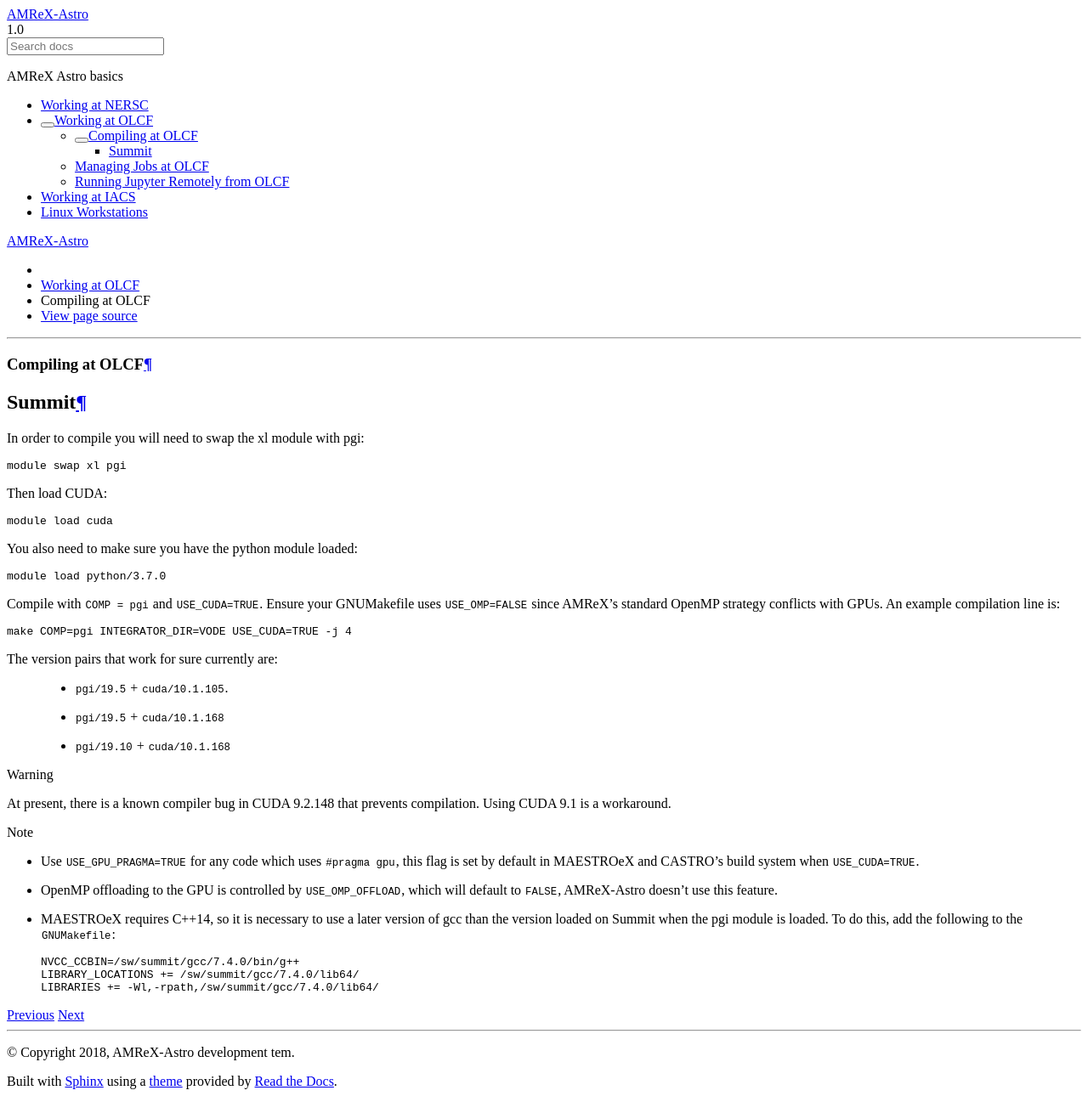
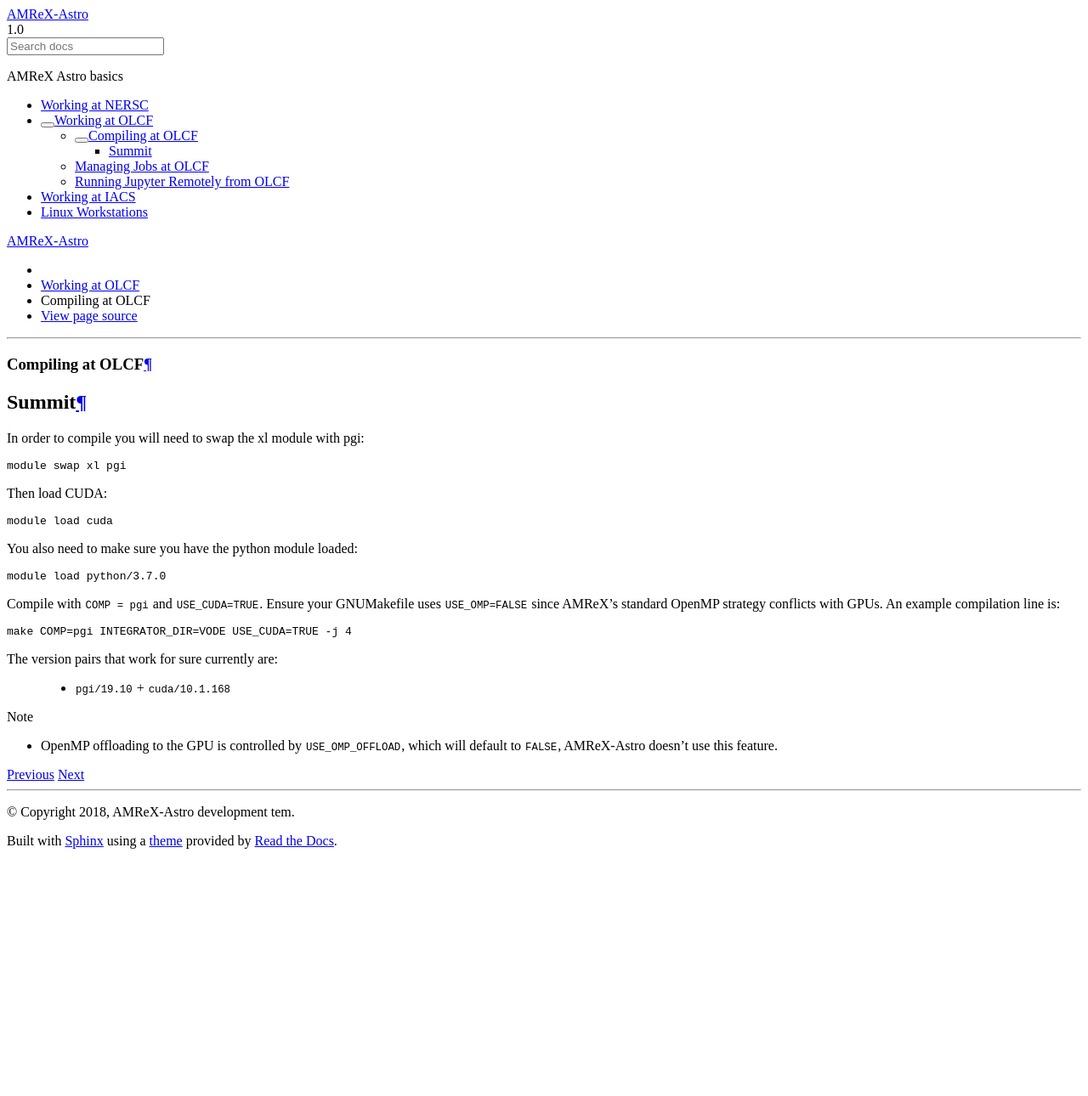
Before and after one commit to AMReX-Astro/workflow, a Sphinx documentation site: the page built from sphinx_docs/source/olcf-compilers.rst, in a window 1280 px wide. Shown: the whole page at 85% size. Built offline with Sphinx 7.4.7 and the Read the Docs theme 2.0.0, drawn with Linux system fonts in a browser that asks for light colours; after the commit the page ends 1007 px from its top, so only the background shows below that.

Commit message:
remove some outdated olcf info

```diff
--- a/sphinx_docs/source/olcf-compilers.rst
+++ b/sphinx_docs/source/olcf-compilers.rst
@@ -27,32 +27,10 @@
 
 The version pairs that work for sure currently are:
 
-  * ``pgi/19.5`` + ``cuda/10.1.105``.
-
-  * ``pgi/19.5`` + ``cuda/10.1.168``
-
   * ``pgi/19.10`` + ``cuda/10.1.168``
 
-.. warning::
-
-   At present, there is a known compiler bug in CUDA 9.2.148 that
-   prevents compilation. Using CUDA 9.1 is a workaround.
-
 .. note::
-
-   - Use ``USE_GPU_PRAGMA=TRUE`` for any code which uses ``#pragma
-     gpu``, this flag is set by default in MAESTROeX and CASTRO's
-     build system when ``USE_CUDA=TRUE``.
 
    - OpenMP offloading to the GPU is controlled by
      ``USE_OMP_OFFLOAD``, which will default to ``FALSE``, AMReX-Astro
      doesn't use this feature.
-
-   - MAESTROeX requires C++14, so it is necessary to use a
-     later version of gcc than the version loaded on Summit
-     when the pgi module is loaded. To do this, add the
-     following to the ``GNUMakefile``::
-
-       NVCC_CCBIN=/sw/summit/gcc/7.4.0/bin/g++
-       LIBRARY_LOCATIONS += /sw/summit/gcc/7.4.0/lib64/
-       LIBRARIES += -Wl,-rpath,/sw/summit/gcc/7.4.0/lib64/
```
